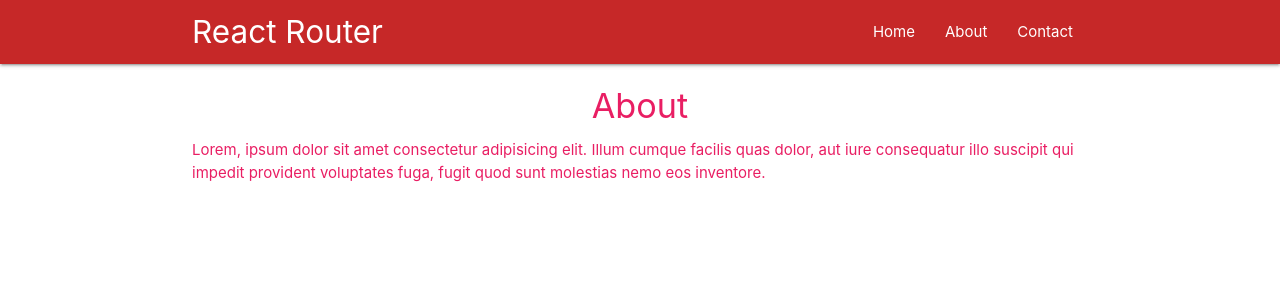
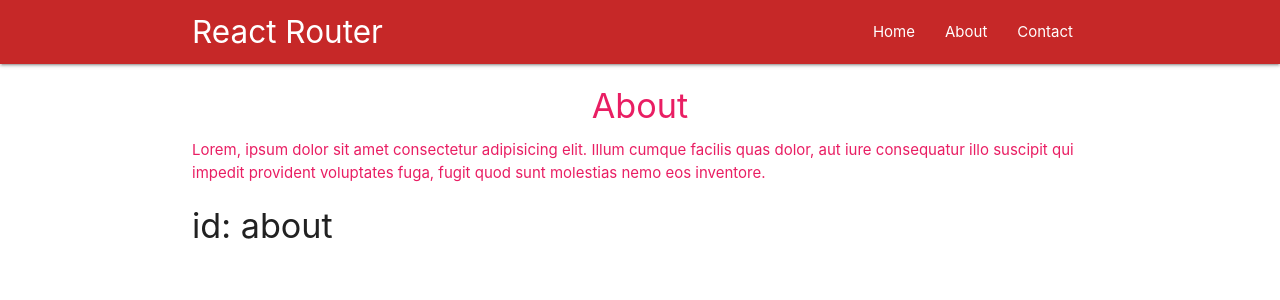
Before and after one commit to rafaelgsm/react-playground, a React (Create React App) app: page /about in a window 1280 px wide. Shown: the top 300 px of the page. Built offline with nearby package versions, Linux system fonts and the light colour scheme.

Commit message:
Route parameters part1

```diff
--- a/src/App.js
+++ b/src/App.js
@@ -5,6 +5,8 @@
 import Home from './components/Home'
 import About from './components/About'
 import Contact from './components/Contact'
+
+import Post from './components/Post'
 
 class App extends Component {
 
@@ -26,6 +28,9 @@
           <Route path='/about' component={About} />
           <Route path='/contact' component={Contact} />
 
+          {/* Route parameter: */}
+          <Route path='/:post_id' component={Post} />
+
         </div>
 
       </BrowserRouter>
--- /dev/null
+++ b/src/components/Post.js
@@ -0,0 +1,29 @@
+import React, { Component } from 'react'
+
+class Post extends Component {
+
+    state = {
+        id: null
+    }
+
+    componentDidMount() {
+        let id = this.props.match.params.post_id
+
+        this.setState({
+            id: id
+        })
+
+
+    }
+
+    render() {
+        return (
+            <div className="container">
+                <h4>id: {this.state.id}</h4>
+
+            </div>
+        )
+    }
+}
+
+export default Post
```
